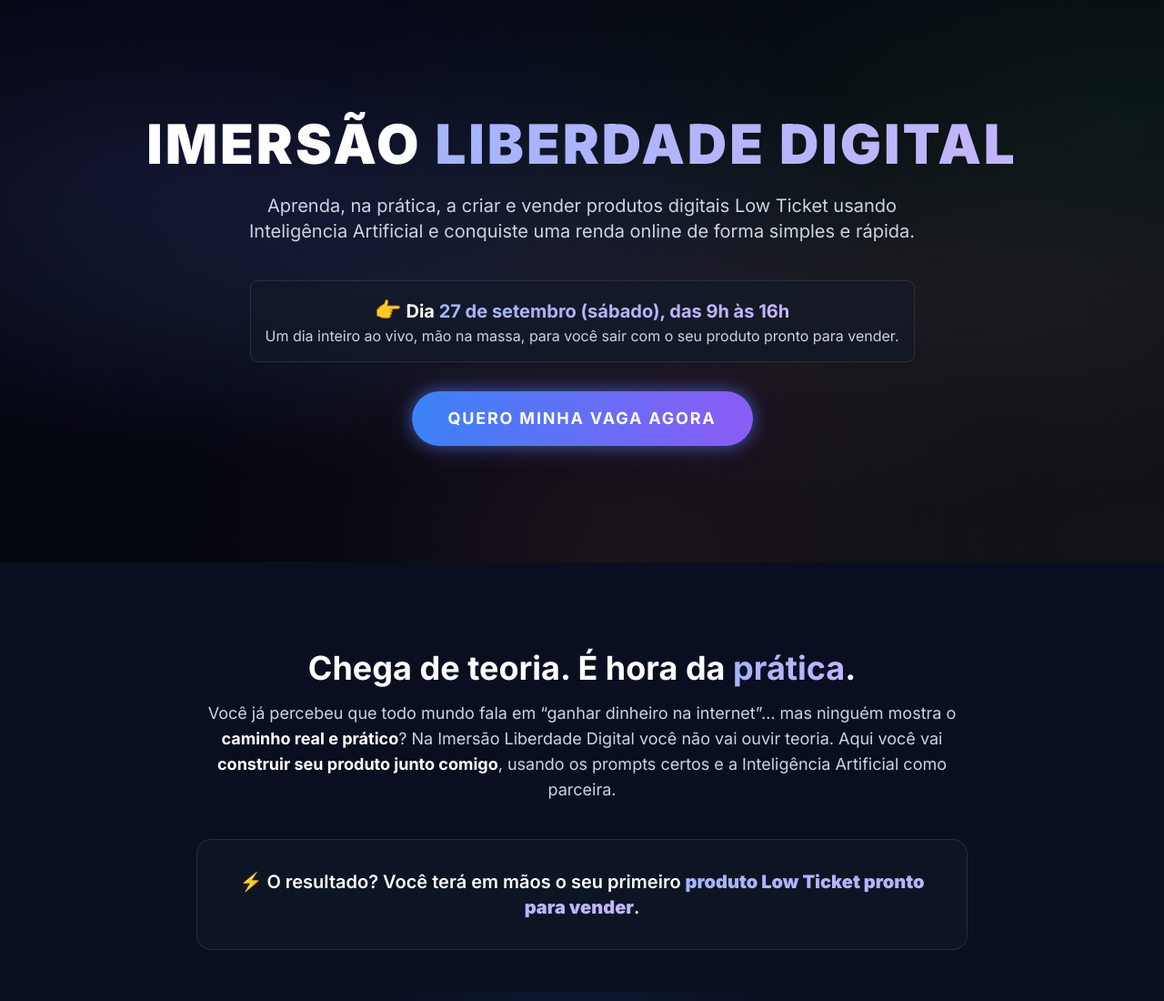
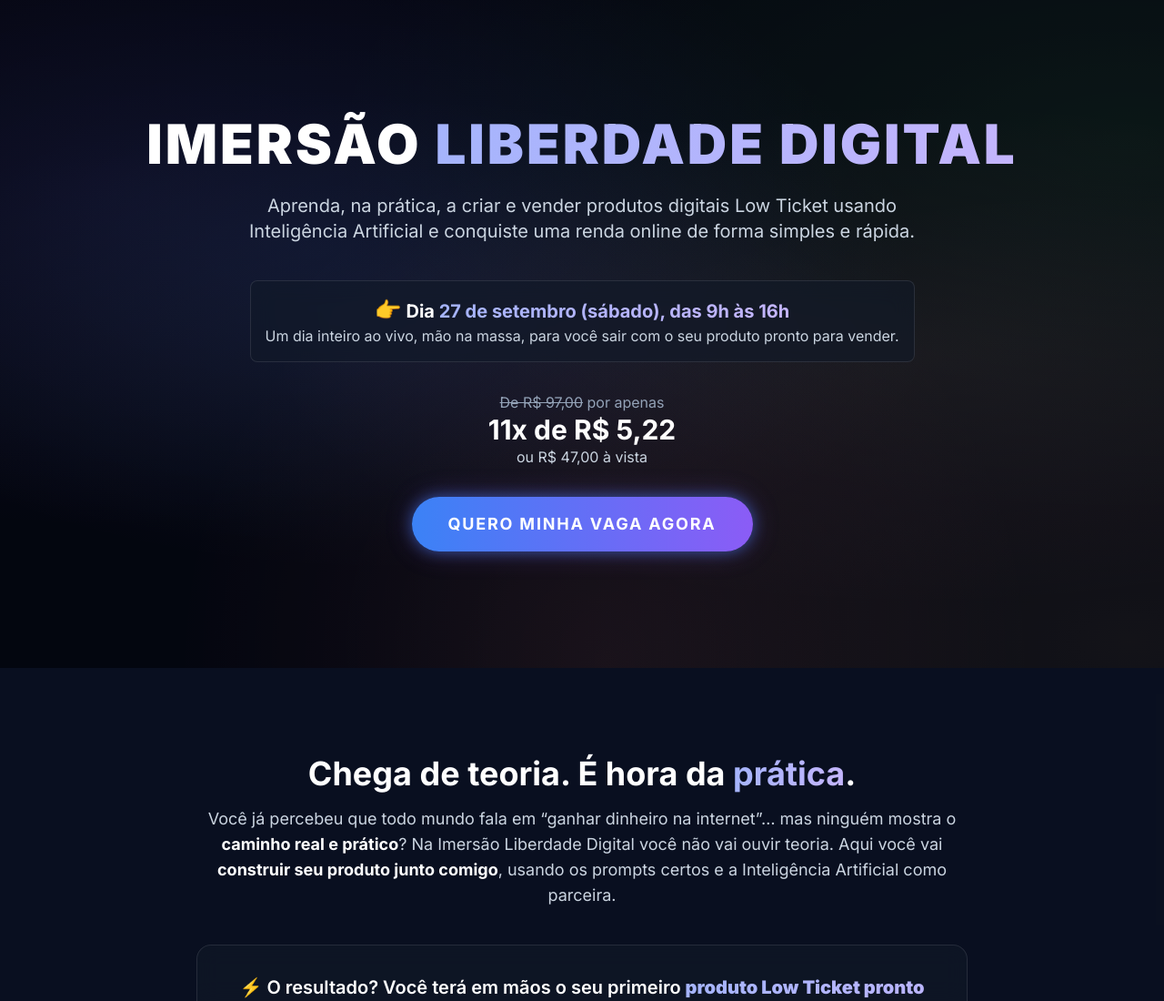
Before and after one commit to claytoncabral1/imersao-liberdade-digital, a plain HTML site: page index.html in a window 1280 px wide. Shown: the top 1100 px of the page at 91% size. Drawn offline with nearby package versions, Linux system fonts and the light colour scheme.

Commit message:
index.html

```diff
--- a/index.html
+++ b/index.html
@@ -214,6 +214,13 @@
                     </p>
                     <p class="text-slate-300">Um dia inteiro ao vivo, mão na massa, para você sair com o seu produto pronto para vender.</p>
                 </div>
+
+                <div class="mb-8">
+                    <p class="text-slate-400"><span class="line-through">De R$ 97,00</span> por apenas</p>
+                    <p class="text-3xl font-bold text-white">11x de R$ 5,22</p>
+                    <p class="text-slate-300">ou R$ 47,00 à vista</p>
+                </div>
+
                 <div>
                     <a href="#oferta" class="cta-button inline-block text-white font-bold text-lg px-10 py-4 rounded-full uppercase tracking-widest">
                         Quero minha vaga agora
@@ -386,7 +393,7 @@
                     <!-- FAQ Item -->
                     <details class="faq-item glass-effect p-6 rounded-lg cursor-pointer">
                         <summary class="font-bold text-lg text-white">E se eu não puder assistir ao vivo?</summary>
-                        <p class="mt-4 text-slate-400">Sim, você terá acesso à gravação em formato de curso na página de inscrição. Mas eu recomendo fortemente que esteja presente no ao vivo: é durante o encontro que você poderá tirar dúvidas em tempo real e aproveitar uma experiência educacional muito mais completa.</p>
+                        <p class="mt-4 text-slate-400">Sim. Caso não possa participar ao vivo, você pode adquirir o acesso à gravação no momento do checkout. Ela será disponibilizada em formato de aulas para você assistir quando quiser. Ainda assim, recomendamos fortemente a participação ao vivo para aproveitar a interação e tirar dúvidas em tempo real.</p>
                     </details>
                     <!-- FAQ Item -->
                     <details class="faq-item glass-effect p-6 rounded-lg cursor-pointer">
```
